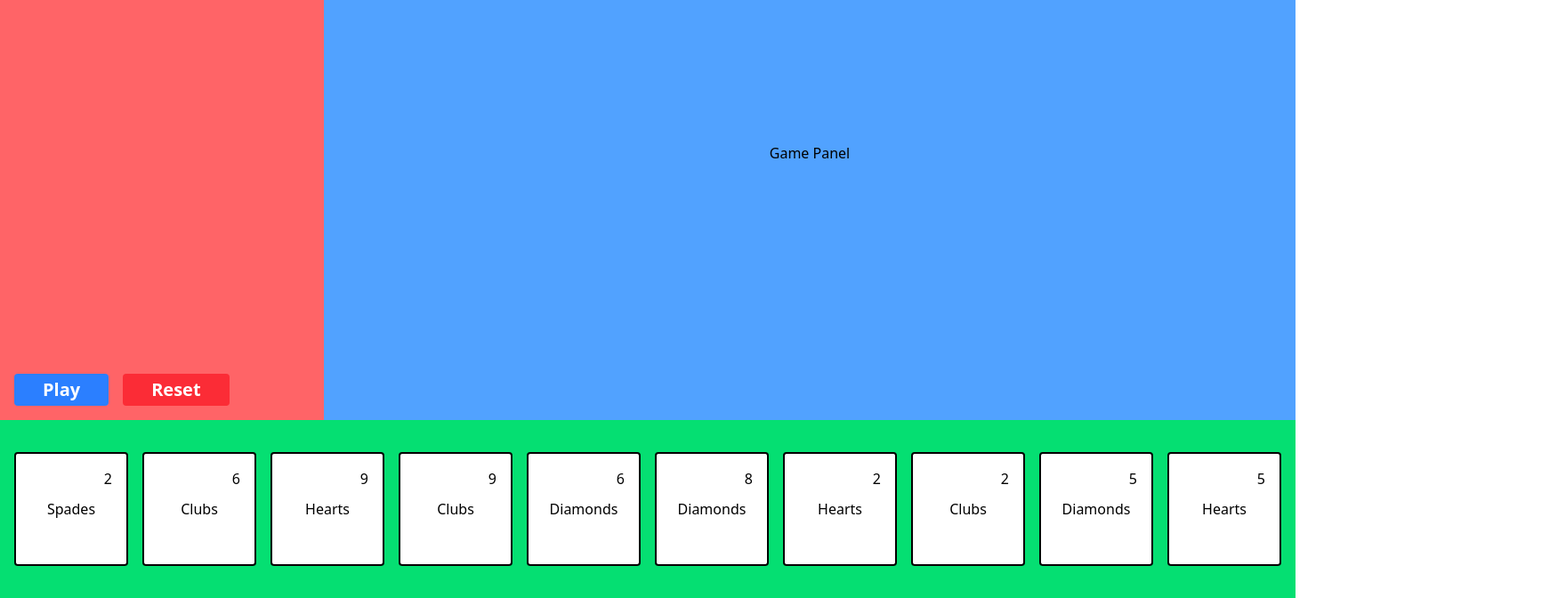
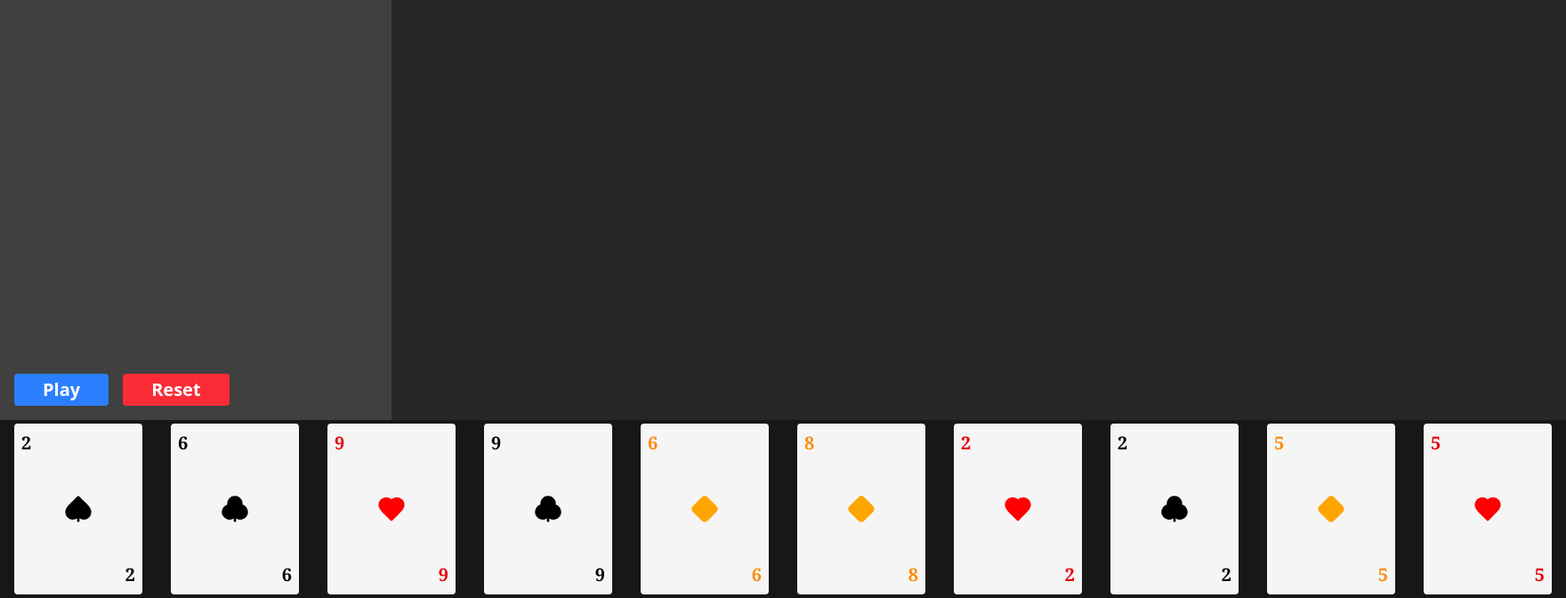
Before and after one commit to kevinldg/weblatro, a React (Vite) app: page / in a window 1280 px wide. Shown: the part 128-800 px from the top of the page at 89% size, 1760 px wide, since content can reach past the window. Built offline with nearby package versions, Linux system fonts and the light colour scheme.

Commit message:
Change theme, add card icons and change displayed behavior of selected cards - Fix bug on reset button that selected cards are not reset

```diff
--- a/package.json
+++ b/package.json
@@ -11,6 +11,7 @@
   },
   "dependencies": {
     "@tailwindcss/vite": "^4.1.4",
+    "lucide-react": "^0.503.0",
     "react": "^19.0.0",
     "react-dom": "^19.0.0",
     "react-router-dom": "^7.5.1",
--- a/src/components/Card.tsx
+++ b/src/components/Card.tsx
@@ -1,25 +1,22 @@
 import type { Card as CardType } from "../types/Card.ts";
 import {useGameContext} from "../hooks/useGameContext.tsx";
-import {useEffect, useState} from "react";
+import {Club, Diamond, Heart, Spade} from "lucide-react";
 
 interface CardProps {
     card: CardType;
 }
 
 export default function Card({ card }: CardProps) {
-    const { selectedCards, setSelectedCards } = useGameContext();
-    const [isSelected, setIsSelected] = useState<boolean>(false);
-
-    useEffect(() => {
-        const isCardSelected = selectedCards.some(selected => selected.cardId === card.cardId);
-        setIsSelected(isCardSelected);
-    }, [selectedCards]);
+    const { selectedCards, setSelectedCards, setCardsInHand } = useGameContext();
 
     const handleClick = () => {
-        if (selectedCards.some(selected => selected.cardId === card.cardId)) {
+        const isSelected = selectedCards.some(selected => selected.cardId === card.cardId);
+
+        if (isSelected) {
             setSelectedCards(prevSelected =>
                 prevSelected.filter(selected => selected.cardId !== card.cardId)
             );
+            setCardsInHand(prevHand => [...prevHand, card]);
             return;
         }
 
@@ -29,17 +26,45 @@ export default function Card({ card }: CardProps) {
         }
 
         setSelectedCards(prevSelected => [...prevSelected, card]);
+        setCardsInHand(prevHand => prevHand.filter(item => item.cardId !== card.cardId));
+    };
+
+    const cardColor = () => {
+        switch (card.cardType) {
+            case "Clubs":
+                return "black";
+            case "Spades":
+                return "black";
+            case "Hearts":
+                return "red";
+            case "Diamonds":
+                return "orange";
+        }
+    };
+
+    const cardType = () => {
+        switch (card.cardType) {
+            case "Clubs":
+                return <Club color="black" fill="black" size={32} />;
+            case "Spades":
+                return <Spade color="black" fill="black" size={32} />;
+            case "Hearts":
+                return <Heart color="red" fill="red" size={32} />;
+            case "Diamonds":
+                return <Diamond color="orange" fill="orange" size={32} />;
+        }
     };
 
     return (
         <li
-            className={`border-2 rounded bg-white flex justify-center items-center p-4 relative size-32 hover:bg-neutral-200 hover:cursor-pointer ${
-                isSelected ? "border-blue-500 text-blue-500" : "border-black"
-            }`}
+            className={`rounded bg-neutral-100 flex justify-center items-center p-4 relative w-36 h-48 transition-transform hover:rotate-6 hover:cursor-pointer
+            ${cardColor() === "red" ? "text-red-600" : cardColor() === "orange" && "text-orange-400"}
+            `}
             onClick={handleClick}
         >
-            <p className="absolute top-4 right-4">{card.cardValue}</p>
-            <p>{card.cardType}</p>
+            <p className="absolute top-2 left-2 font-serif font-bold text-xl">{card.cardValue}</p>
+            <p>{cardType()}</p>
+            <p className="absolute bottom-2 right-2 font-serif font-bold text-xl">{card.cardValue}</p>
         </li>
     );
 }
--- a/src/components/ResetButton.tsx
+++ b/src/components/ResetButton.tsx
@@ -2,10 +2,11 @@ import {useGameContext} from "../hooks/useGameContext.tsx";
 import {cards} from "../data/cards.ts";
 
 export default function ResetButton() {
-    const { setScore, setCardsInHand } = useGameContext();
+    const { setScore, setCardsInHand, setSelectedCards } = useGameContext();
 
     const handleClick = () => {
         setScore(0);
+        setSelectedCards([]);
 
         // shuffledCards.ts currently don't work here, idk why
         const shuffledCards = [...cards].sort(() => Math.random() - 0.5);
--- a/src/ui/CardsPanel.tsx
+++ b/src/ui/CardsPanel.tsx
@@ -5,8 +5,8 @@ export default function CardsPanel() {
     const { cardsInHand } = useGameContext();
 
     return (
-        <div className="row-span-1 bg-green-400 p-4">
-            <ul className="flex justify-around items-center h-full gap-4">
+        <div className="row-span-1 bg-neutral-900 p-4">
+            <ul className="flex justify-center items-center h-full gap-8">
                 {cardsInHand.map((card, index) => (
                     <Card key={index} card={card}/>
                 ))}
--- a/src/ui/GamePanel.tsx
+++ b/src/ui/GamePanel.tsx
@@ -1,8 +1,16 @@
+import {useGameContext} from "../hooks/useGameContext.tsx";
+import Card from "../components/Card.tsx";
+
 export default function GamePanel() {
+    const { selectedCards } = useGameContext();
 
     return (
-        <div className="col-span-3 bg-blue-400 p-4 flex justify-center items-center">
-            <p>Game Panel</p>
+        <div className="col-span-3 bg-neutral-800 p-4 flex justify-center items-center">
+            <ul className="flex items-center gap-8">
+                {selectedCards.map((card, index) => (
+                    <Card key={index} card={card}/>
+                ))}
+            </ul>
         </div>
     );
 }
--- a/src/ui/OptionsPanel.tsx
+++ b/src/ui/OptionsPanel.tsx
@@ -6,7 +6,7 @@ export default function OptionsPanel() {
     const { score } = useGameContext();
 
     return (
-        <div className="col-span-1 bg-red-400 text-white p-4 relative">
+        <div className="col-span-1 bg-neutral-700 text-white p-4 relative">
             <p className="text-xl">Score: {score}</p>
             <div className="flex items-center gap-4 absolute bottom-4">
                 <PlayButton />
```
Also changed, not shown: 1 other file (tests, documents, lock files or other folders).
